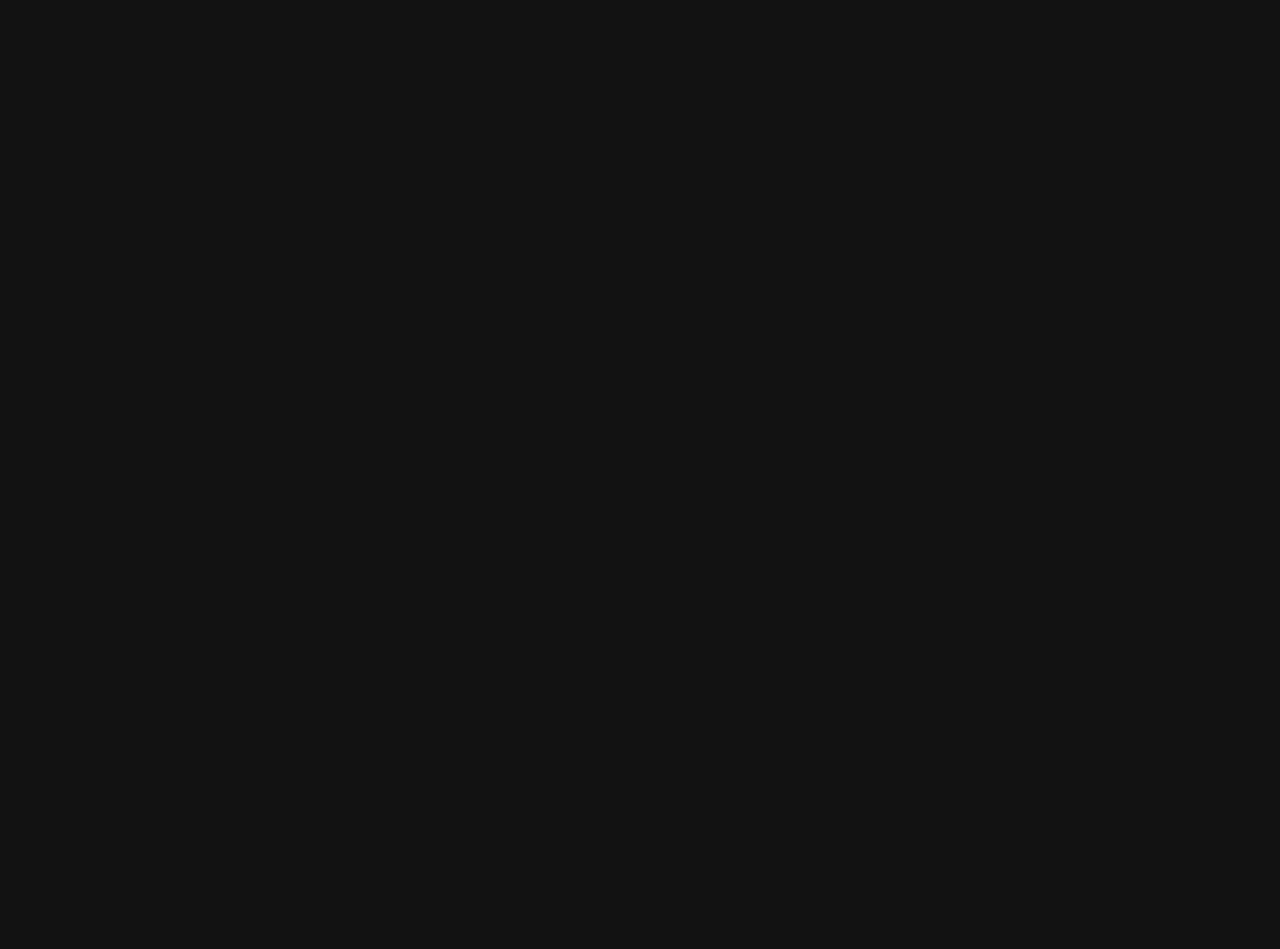
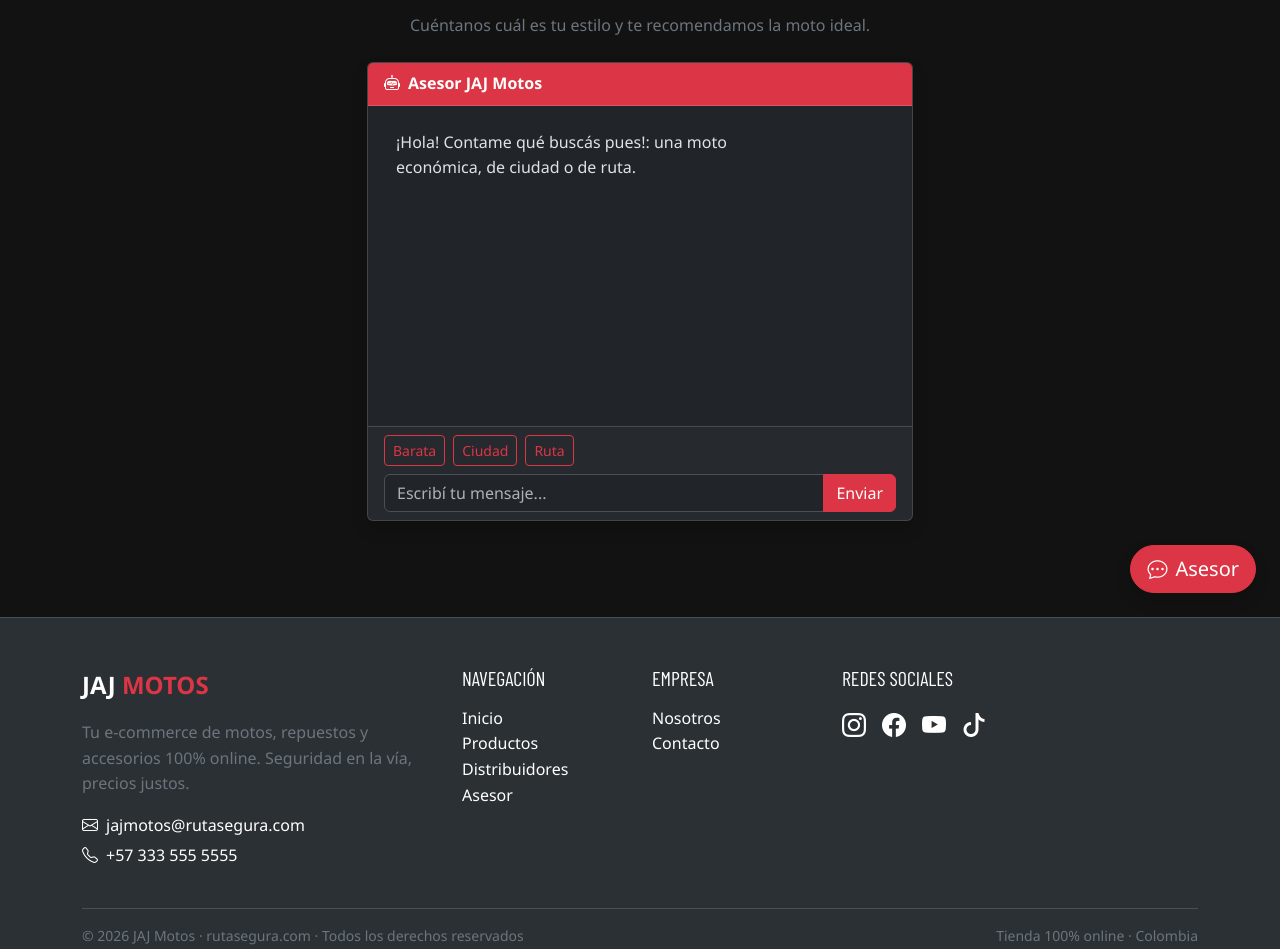
Before and after one commit to JDev996/JAJMotos-Angular, an Angular app in the folder Frontend/: page /asesor in a window 1280 px wide. Shown: the part 183-1132 px from the top of the page. Before the commit the page ends 800 px from the top, so only its background shows below. Built offline with nearby package versions, Linux system fonts and the light colour scheme; a web font is replaced by a local one.

Commit message:
footer y asesor con chatbot usando icons de bootstrap

```diff
--- a/Frontend/src/app/app.html
+++ b/Frontend/src/app/app.html
@@ -1,2 +1,3 @@
 <app-navegador></app-navegador>
 <router-outlet />
+<app-footer></app-footer>
--- a/Frontend/src/app/app.ts
+++ b/Frontend/src/app/app.ts
@@ -1,9 +1,10 @@
 import { Component, signal } from '@angular/core';
 import { RouterOutlet } from '@angular/router';
 import { Navegador } from './componentes/navegador/navegador';
+import { Footer } from './componentes/footer/footer';
 
 @Component({
-  imports: [RouterOutlet, Navegador],
+  imports: [RouterOutlet, Navegador, Footer],
   selector: 'app-root',
   styleUrl: './app.css',
   templateUrl: './app.html',
--- a/Frontend/src/app/componentes/asesor/asesor.css
+++ b/Frontend/src/app/componentes/asesor/asesor.css
@@ -0,0 +1,22 @@
+.mensajesChat {
+  height: 320px;
+  overflow-y: auto;
+}
+
+.burbujaBot,
+.burbujaMotero {
+  padding: 8px 12px;
+  border-radius: 12px;
+  margin-bottom: 8px;
+  max-width: 85%;
+  width: fit-content;
+}
+
+.burbujaBot {
+  background-color: var(--color-tarjetas);
+}
+
+.burbujaMotero {
+  background-color: var(--color-botones-links);
+  margin-left: auto;
+}
--- a/Frontend/src/app/componentes/asesor/asesor.html
+++ b/Frontend/src/app/componentes/asesor/asesor.html
@@ -1 +1,35 @@
-<p>asesor works!</p>
+<section class="container py-5">
+  <div class="text-center mb-4">
+    <span class="text-danger fw-bold text-uppercase small">Recomendaciones JAJ Motos</span>
+    <h1 class="mt-2">Asesor virtual de motos</h1>
+    <p class="text-secondary">Cuéntanos cuál es tu estilo y te recomendamos la moto ideal.</p>
+  </div>
+
+  <div class="row justify-content-center">
+    <div class="col-12 col-md-8 col-lg-6">
+      <div class="card shadow">
+
+        <div class="card-header bg-danger text-white fw-bold">
+          <i class="bi bi-robot me-2"></i>Asesor JAJ Motos
+        </div>
+
+        <div class="card-body mensajesChat">
+          <div class="burbujaBot">¡Hola! Contame qué buscás pues!: una moto económica, de ciudad o de ruta.</div>
+        </div>
+
+        <div class="card-footer">
+          <div class="d-flex gap-2 mb-2">
+            <button type="button" class="btn btn-outline-danger btn-sm">Barata</button>
+            <button type="button" class="btn btn-outline-danger btn-sm">Ciudad</button>
+            <button type="button" class="btn btn-outline-danger btn-sm">Ruta</button>
+          </div>
+          <div class="input-group">
+            <input type="text" class="form-control" placeholder="Escribí tu mensaje...">
+            <button type="button" class="btn btn-danger">Enviar</button>
+          </div>
+        </div>
+
+      </div>
+    </div>
+  </div>
+</section>
--- /dev/null
+++ b/Frontend/src/app/componentes/footer/footer.css
@@ -0,0 +1,12 @@
+.enlacePie {
+  color: var(--color-texto-secundario);
+  text-decoration: none;
+}
+
+.enlacePie:hover {
+  color: var(--color-botones-links);
+}
+
+.botonAsesor {
+  z-index: 1050;
+}
--- /dev/null
+++ b/Frontend/src/app/componentes/footer/footer.html
@@ -0,0 +1,51 @@
+<footer class="bg-body-tertiary border-top mt-5 pt-5 pb-3">
+  <div class="container">
+    <div class="row g-4">
+
+      <div class="col-12 col-md-4">
+        <p class="fs-4 fw-bold">JAJ <span class="text-danger">MOTOS</span></p>
+        <p class="text-secondary">Tu e-commerce de motos, repuestos y accesorios 100% online. Seguridad en la vía, precios justos.</p>
+        <p class="mb-1"><i class="bi bi-envelope me-2"></i>jajmotos&#64;rutasegura.com</p>
+        <p><i class="bi bi-telephone me-2"></i>+57 333 555 5555</p>
+      </div>
+
+      <div class="col-6 col-md-2">
+        <h3 class="fs-5 mb-3">Navegación</h3>
+        <ul class="list-unstyled">
+          <li><a routerLink="/home" class="enlacePie">Inicio</a></li>
+          <li><a routerLink="/productos" class="enlacePie">Productos</a></li>
+          <li><a routerLink="/distribuidores" class="enlacePie">Distribuidores</a></li>
+          <li><a routerLink="/asesor" class="enlacePie">Asesor</a></li>
+        </ul>
+      </div>
+
+      <div class="col-6 col-md-2">
+        <h3 class="fs-5 mb-3">Empresa</h3>
+        <ul class="list-unstyled">
+          <li><a routerLink="/nosotros" class="enlacePie">Nosotros</a></li>
+          <li><a routerLink="/contacto" class="enlacePie">Contacto</a></li>
+        </ul>
+      </div>
+
+      <div class="col-12 col-md-4">
+        <h3 class="fs-5 mb-3">Redes sociales</h3>
+        <div class="d-flex gap-3 fs-4">
+          <a href="#" class="enlacePie" aria-label="Instagram"><i class="bi bi-instagram"></i></a>
+          <a href="#" class="enlacePie" aria-label="Facebook"><i class="bi bi-facebook"></i></a>
+          <a href="#" class="enlacePie" aria-label="YouTube"><i class="bi bi-youtube"></i></a>
+          <a href="#" class="enlacePie" aria-label="TikTok"><i class="bi bi-tiktok"></i></a>
+        </div>
+      </div>
+
+    </div>
+
+    <div class="d-flex flex-column flex-md-row justify-content-between border-top mt-4 pt-3 small text-secondary">
+      <span>© 2026 JAJ Motos · rutasegura.com · Todos los derechos reservados</span>
+      <span>Tienda 100% online · Colombia</span>
+    </div>
+  </div>
+</footer>
+
+<a routerLink="/asesor" class="btn btn-danger btn-lg rounded-pill shadow position-fixed bottom-0 end-0 m-4 botonAsesor">
+  <i class="bi bi-chat-dots me-2"></i>Asesor
+</a>
```
Also changed, not shown: Frontend/src/app/componentes/footer/footer.ts (added, +10 -0 lines).
